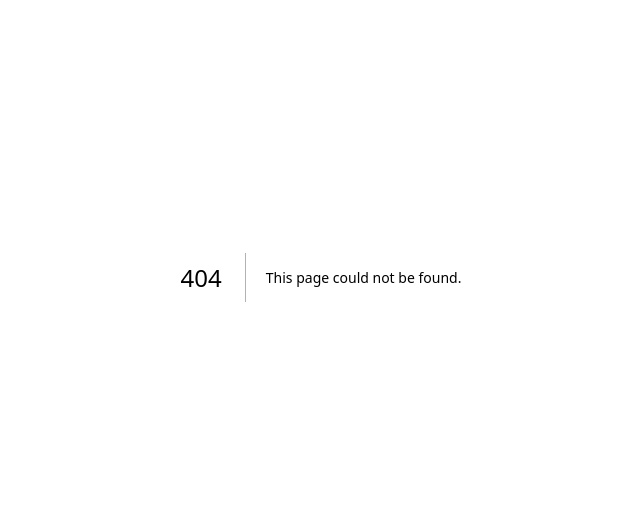
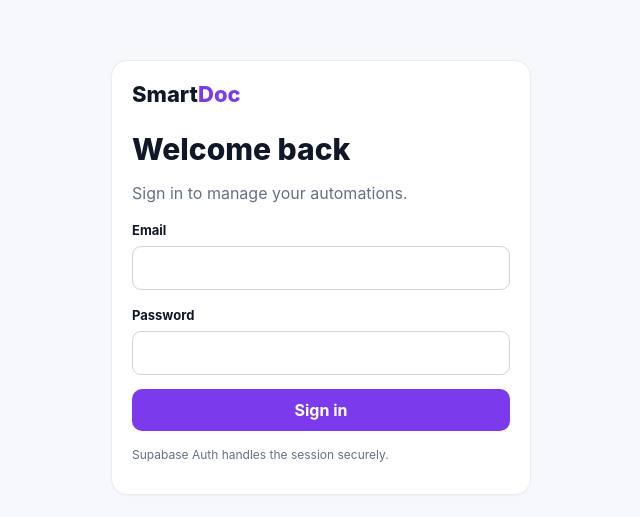
Before and after one commit to lsvsaravananganesh-bit/SmartDoc, a Next.js app: page /auth/sign-in in a window 1280 px wide. Before the commit this address had no page. Shown: the part 123-640 px from the top of the page, without its empty margins (319-959 px from the left). Built offline with nearby package versions, Linux system fonts and the light colour scheme; no server answers.

Commit message:
feat: add Supabase email/password sign-in

```diff
--- /dev/null
+++ b/app/auth/sign-in/page.tsx
@@ -0,0 +1,21 @@
+"use client";
+import { FormEvent, useState } from "react";
+import { createClient } from "@/lib/supabase/client";
+
+export default function SignIn() {
+  const supabase = createClient();
+  const [email, setEmail] = useState("");
+  const [password, setPassword] = useState("");
+  const [message, setMessage] = useState("");
+  const [loading, setLoading] = useState(false);
+
+  async function submit(e: FormEvent) {
+    e.preventDefault(); setLoading(true); setMessage("");
+    const { error } = await supabase.auth.signInWithPassword({ email, password });
+    setLoading(false);
+    if (error) return setMessage(error.message);
+    window.location.href = "/";
+  }
+
+  return <main style={{minHeight:"100vh",display:"grid",placeItems:"center",padding:24}}><form onSubmit={submit} className="card" style={{width:"100%",maxWidth:420}}><div className="brand" style={{padding:"0 0 20px",color:"#111827"}}>Smart<span>Doc</span></div><h1 className="title">Welcome back</h1><p className="muted">Sign in to manage your automations.</p><label className="label">Email</label><input className="input" type="email" required value={email} onChange={e=>setEmail(e.target.value)} /><label className="label">Password</label><input className="input" type="password" required value={password} onChange={e=>setPassword(e.target.value)} />{message&&<p className="error">{message}</p>}<button className="btn primary" disabled={loading} style={{width:"100%"}}>{loading?"Signing in…":"Sign in"}</button><p className="muted" style={{fontSize:12,marginTop:16}}>Supabase Auth handles the session securely.</p></form></main>;
+}
```
